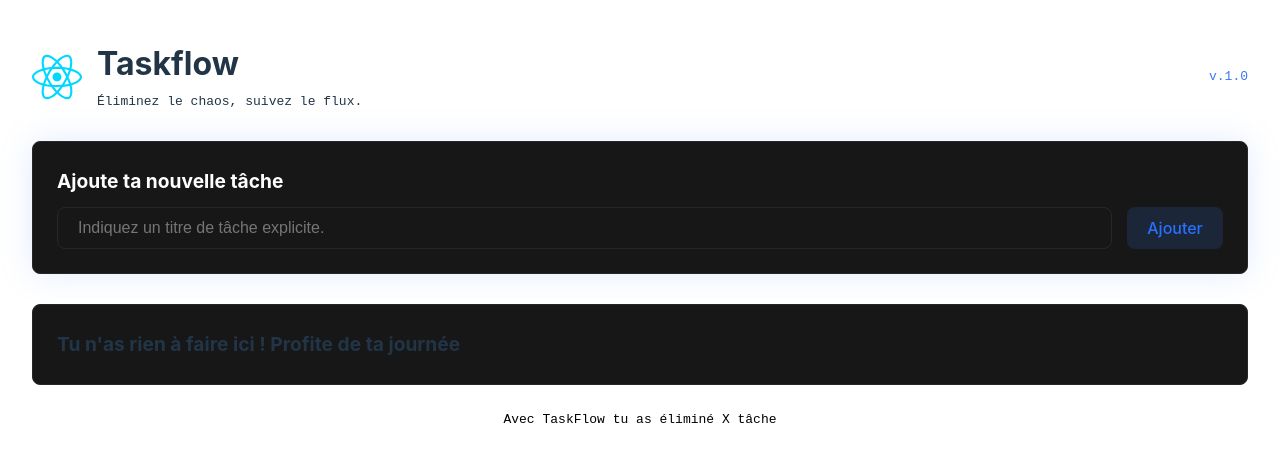
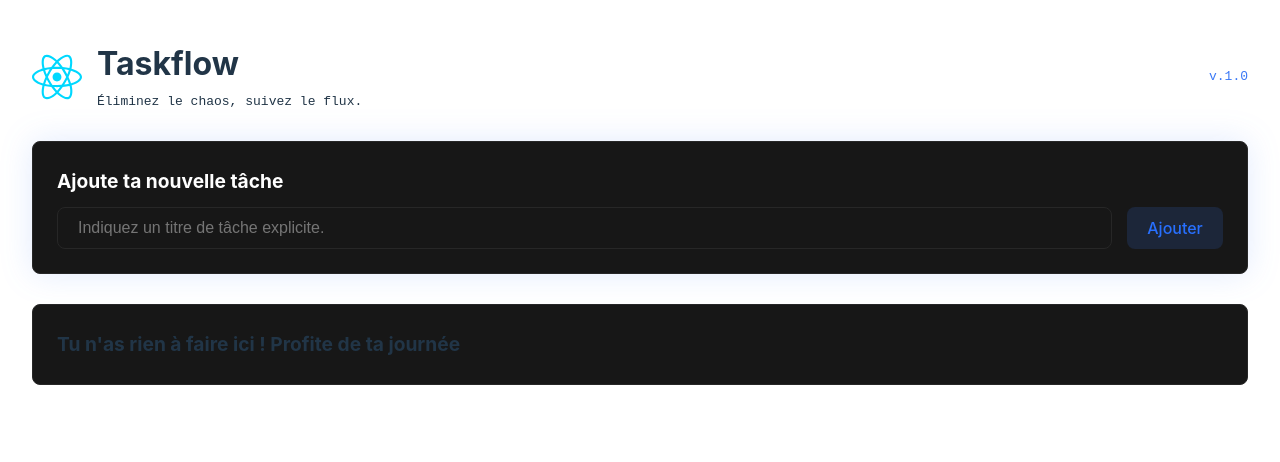
Before and after one commit to BrasseurTristan/todo_list_react, a React (Vite) app: page / in a window 1280 px wide. Shown: the top 462 px of the page. Built offline with nearby package versions, Linux system fonts and the light colour scheme.

Commit message:
Finalisation du footer

```diff
--- a/src/components/footer/footer.jsx
+++ b/src/components/footer/footer.jsx
@@ -1,12 +1,16 @@
 // Ce composant est utilisé pout afficher le message de tâche fini.
 import styles from './Footer.module.css';
 
-export const Footer = () => {
+export const Footer = ({ completedTasks }) => {
+    if (completedTasks) {
         return (
             <footer>
                 <code className={styles.footer}>
-                Avec TaskFlow tu as éliminé X tâche
+                    Avec TaskFlow tu as éliminé {completedTasks} {completedTasks > 1 ? "taches." : 'tache.'}
                 </code>
             </footer>
         );
+    }
+    return null;
+
 };
--- a/src/components/taskContainer.jsx
+++ b/src/components/taskContainer.jsx
@@ -45,7 +45,7 @@ export const TaskContainer = () => {
             <Header />
             <TaskInput addTask={addTask} />
             <TaskList tasksList={tasksList} editTask={editTask} deleteTask={deleteTask} incompletedTasks={incompletedTasks} />
-            <Footer />
+            <Footer completedTasks={completedTasks} />
         </main>
     )
 }
```
Lines whose indentation alone changed are shown as unchanged.
